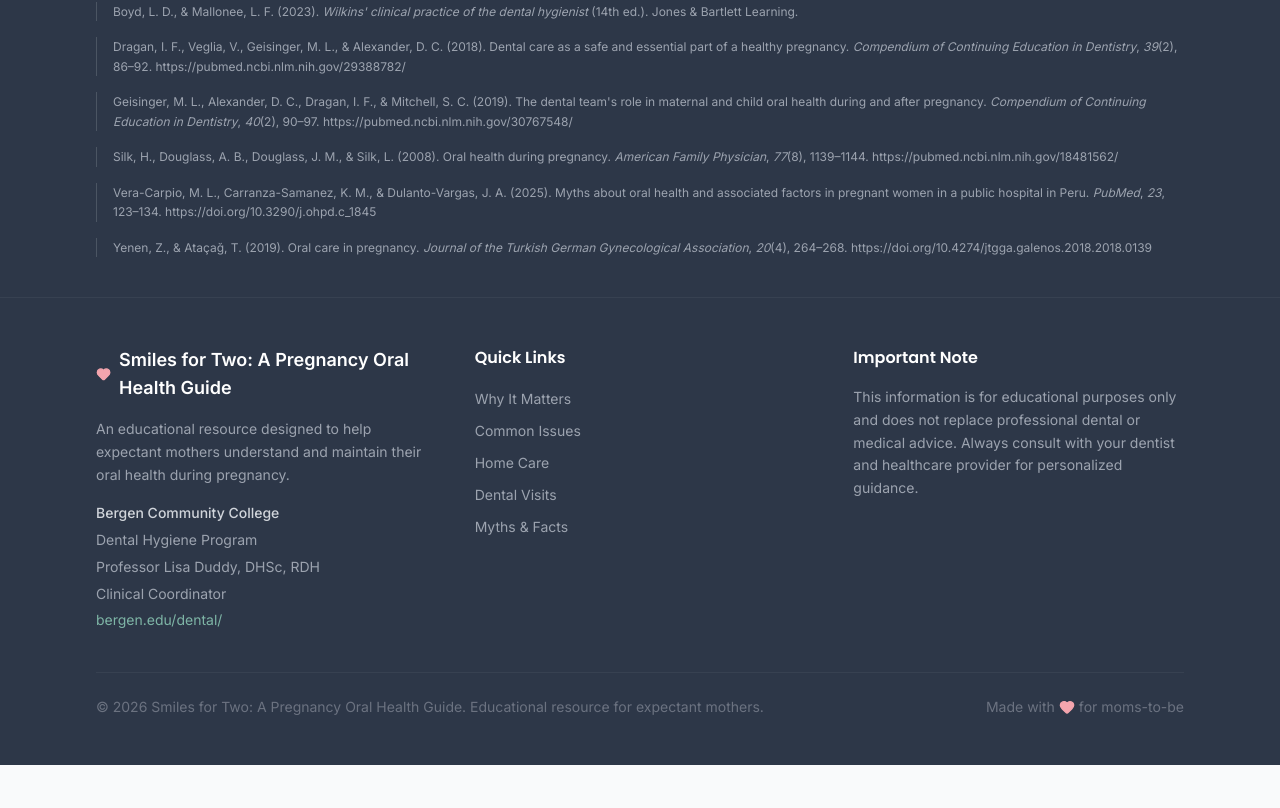
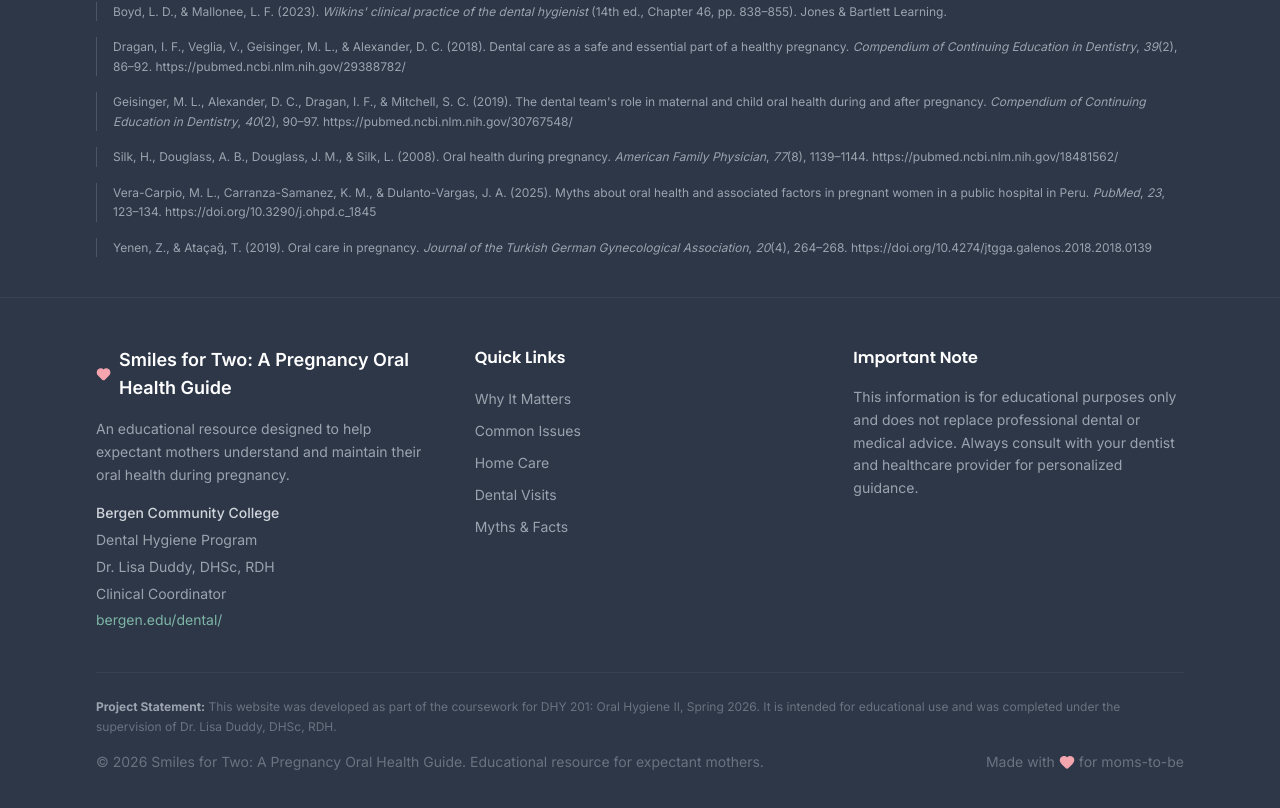
Before and after one commit to pinyaras/my-pregnancy-oral-health, a React (Vite) app in the folder app/: page / in a window 1280 px wide. Shown: the part 8860-9668 px from the top of the page. Before the commit the page ends 9625 px from the top, so only its background shows below. Built offline with nearby package versions, Linux system fonts and the light colour scheme.

Commit message:
fix: update Boyd reference with chapter/page, change Prof to Dr. in footer, add project statement

```diff
--- a/app/src/sections/Footer.tsx
+++ b/app/src/sections/Footer.tsx
@@ -32,7 +32,7 @@ export default function Footer() {
           </h3>
           <ul className="space-y-4">
             <li className="text-gray-400 text-xs leading-relaxed pl-4 border-l border-gray-600">
-              Boyd, L. D., & Mallonee, L. F. (2023). <em>Wilkins' clinical practice of the dental hygienist</em> (14th ed.). Jones & Bartlett Learning.
+              Boyd, L. D., & Mallonee, L. F. (2023). <em>Wilkins' clinical practice of the dental hygienist</em> (14th ed., Chapter 46, pp. 838–855). Jones & Bartlett Learning.
             </li>
 
             <li className="text-gray-400 text-xs leading-relaxed pl-4 border-l border-gray-600">
@@ -78,7 +78,7 @@ export default function Footer() {
             <div className="mt-4 space-y-1 text-sm text-gray-400 leading-relaxed">
               <p className="font-medium text-gray-300">Bergen Community College</p>
               <p>Dental Hygiene Program</p>
-              <p>Professor Lisa Duddy, DHSc, RDH</p>
+              <p>Dr. Lisa Duddy, DHSc, RDH</p>
               <p>Clinical Coordinator</p>
               <a
                 href="https://bergen.edu/dental/"
@@ -122,6 +122,9 @@ export default function Footer() {
 
         {/* Divider */}
         <div className="border-t border-gray-700 mt-10 pt-6">
+          <p className="text-gray-500 text-xs leading-relaxed mb-4">
+            <strong className="text-gray-400">Project Statement:</strong> This website was developed as part of the coursework for DHY 201: Oral Hygiene II, Spring 2026. It is intended for educational use and was completed under the supervision of Dr. Lisa Duddy, DHSc, RDH.
+          </p>
           <div className="flex flex-col sm:flex-row items-center justify-between gap-4">
             <p className="text-gray-500 text-sm">
               © {new Date().getFullYear()} Smiles for Two: A Pregnancy Oral Health Guide. Educational resource for expectant mothers.
```
